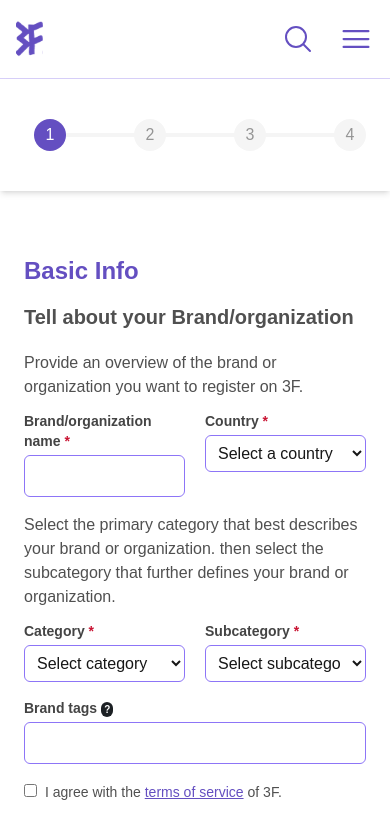
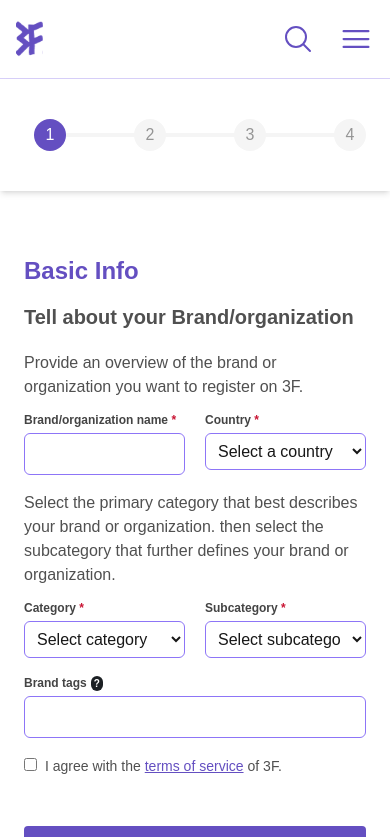
Before and after one commit to ayda-sh/fund-for-found, a Next.js app: page /brand-and-organizations in a window 390 px wide. Shown: the top 837 px of the page. Built offline with nearby package versions, Linux system fonts and the light colour scheme.

Commit message:
added styles in brand/organizations

```diff
--- a/src/app/brand-and-organizations/page.jsx
+++ b/src/app/brand-and-organizations/page.jsx
@@ -92,7 +92,7 @@ function BrandAndOrganizations() {
             <div className="mb-4 w-1/2">
               <label
                 htmlFor="brandName"
-                className="block text-sm font-semibold text-[var(--gray-2)]"
+                className="block md:text-sm text-[12px] font-semibold text-[var(--gray-2)]"
               >
                 Brand/organization name{" "}
                 <span className="text-[#C91433]">*</span>
@@ -109,7 +109,7 @@ function BrandAndOrganizations() {
             <div className="mb-4 w-1/2">
               <label
                 htmlFor="country"
-                className="block text-sm font-semibold text-[var(--gray-2)]"
+                className="block md:text-sm text-[12px] font-semibold text-[var(--gray-2)]"
               >
                 Country <span className="text-[#C91433]">*</span>
               </label>
@@ -134,7 +134,7 @@ function BrandAndOrganizations() {
             <div className="mb-4 w-1/2">
               <label
                 htmlFor="category"
-                className="block text-sm font-semibold text-[var(--gray-2)]"
+                className="block md:text-sm text-[12px] font-semibold text-[var(--gray-2)]"
               >
                 Category <span className="text-[#C91433]">*</span>
               </label>
@@ -151,7 +151,7 @@ function BrandAndOrganizations() {
             <div className="mb-4 w-1/2">
               <label
                 htmlFor="subcategory"
-                className="block text-sm font-semibold text-[var(--gray-2)]"
+                className="block md:text-sm text-[12px] font-semibold text-[var(--gray-2)]"
               >
                 Subcategory <span className="text-[#C91433]">*</span>
               </label>
@@ -169,7 +169,7 @@ function BrandAndOrganizations() {
           <div className="mb-4">
             <label
               htmlFor="brandTags"
-              className="block text-sm font-semibold text-[var(--gray-2)]"
+              className="block md:text-sm text-[12px] font-semibold text-[var(--gray-2)]"
             >
               Brand tags
               <span className="bg-[#1C2024] text-white rounded-xl py-0.5 px-[3px] text-[10px] ml-1">
@@ -234,7 +234,7 @@ function BrandAndOrganizations() {
 
           <button
             type="submit"
-            className="px-6 py-2 bg-[var(--primary)] text-white font-bold rounded"
+            className="px-6 md:w-40 w-full py-2 bg-[var(--primary)] text-white font-bold rounded"
           >
             Continue
           </button>
```
